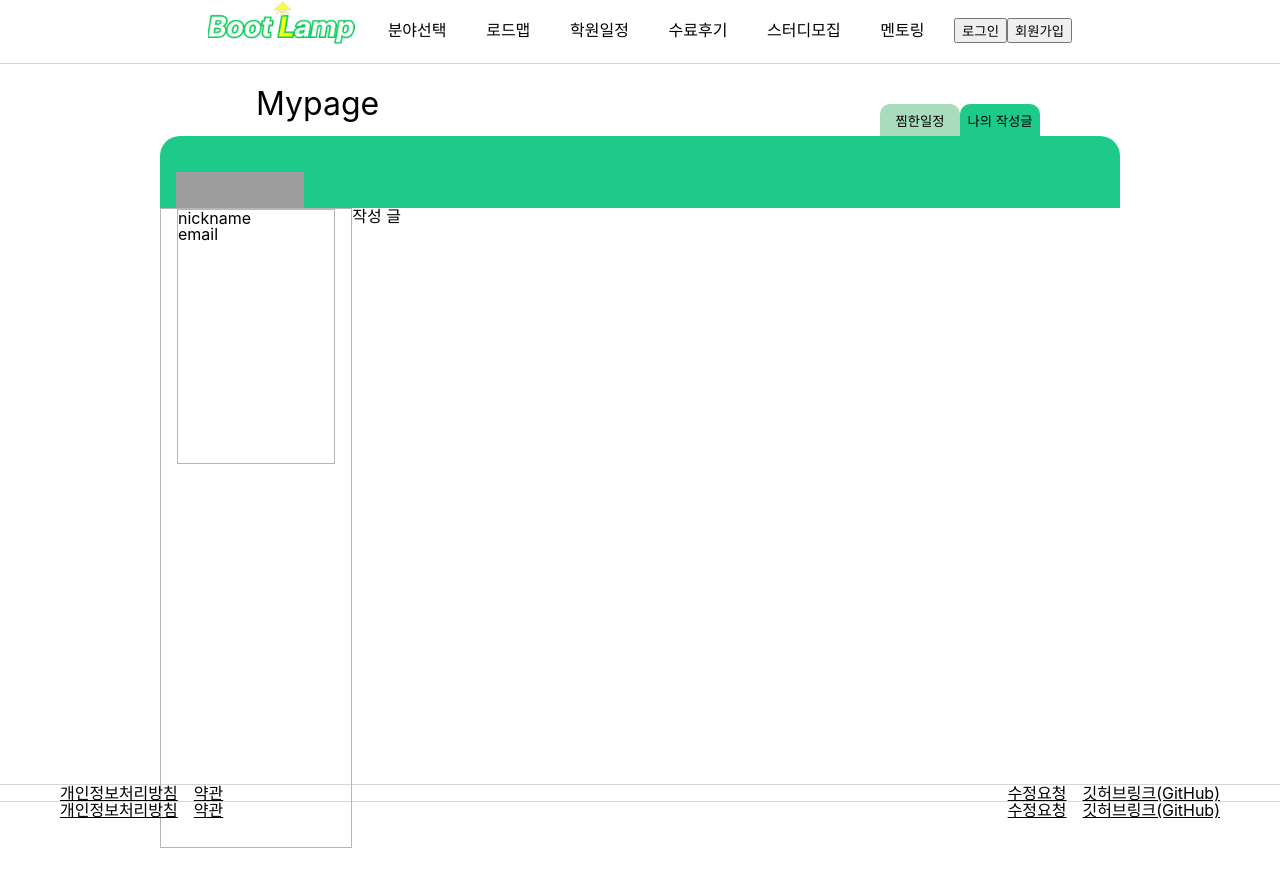
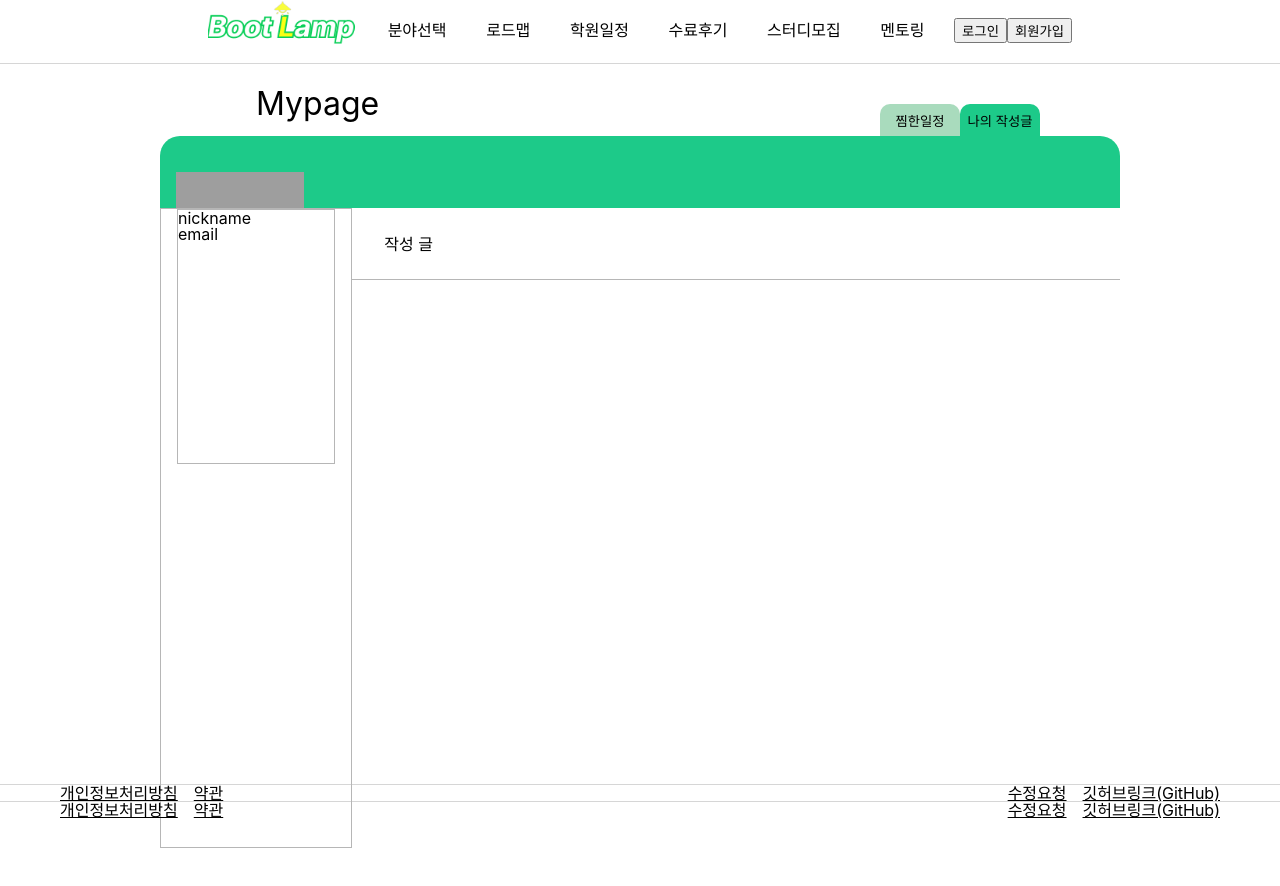
Before and after one commit to codestates-seb/seb40_main_027, a React (Create React App) app in the folder client/: page /users/me in a window 1280 px wide. Both pictures are taken after a click on the button "나의 작성글". Shown: the top 886 px of the page. Before the commit the page ends 848 px from the top, so only its background shows below. Built offline with nearby package versions, Linux system fonts and the light colour scheme; grey boxes are pictures that could not be loaded.

Commit message:
feat:mypage 작성글 페이지 구현

```diff
--- a/client/src/components/MypageList.tsx
+++ b/client/src/components/MypageList.tsx
@@ -1,8 +1,38 @@
+import styled from 'styled-components';
+
+const ListContent = styled.div`
+  height: 90vh;
+  width: 100%;
+
+  .list-line {
+    display: flex;
+    width: 100%;
+    height: 10%;
+    border-bottom: 1px solid var(--grayContentsBorder);
+    align-items: center;
+  }
+  .list-name {
+    font-size: 1rem;
+    margin-left: 2rem;
+  }
+
+  @media screen and (max-width: 414px) {
+    .list-line {
+      display: none;
+    }
+    .list-name {
+      display: none;
+    }
+  }
+`;
+
 const MypageList = () => {
   return (
-    <div>
-      <div>작성 글</div>
-    </div>
+    <ListContent>
+      <div className="list-line">
+        <span className="list-name">작성 글</span>
+      </div>
+    </ListContent>
   );
 };
 export default MypageList;
```
